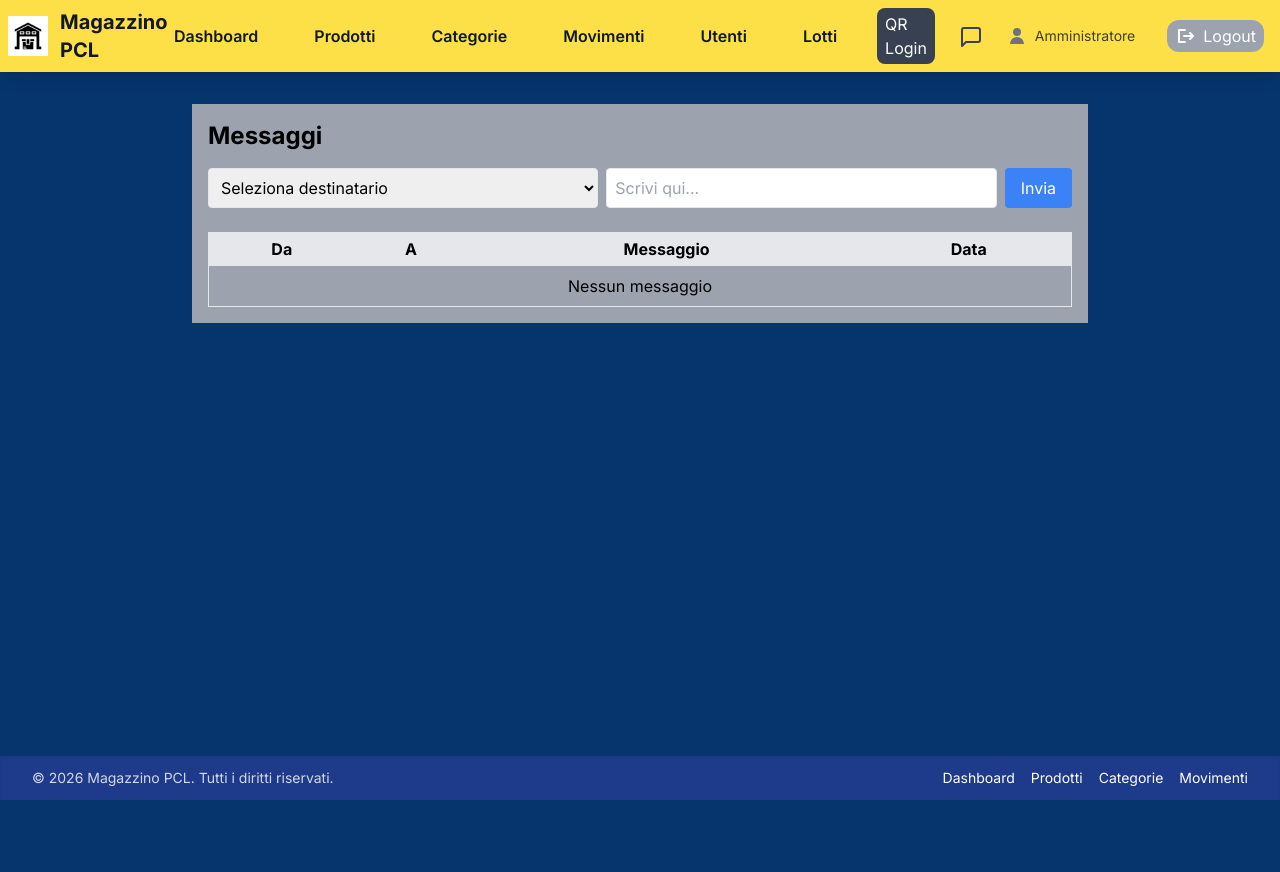
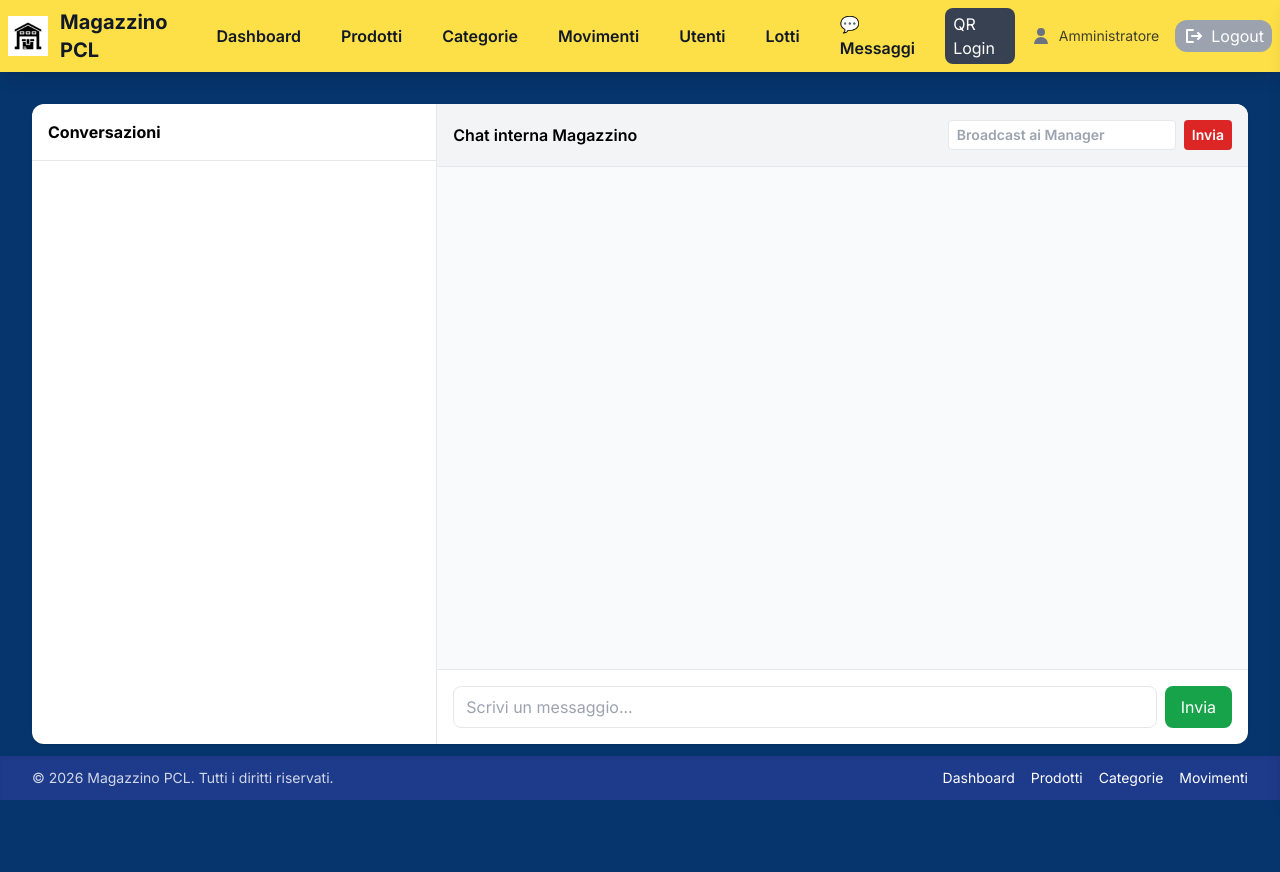
Before and after one commit to fouta888/MagazinoPCL, a Flask app: page /messaggi in a window 1280 px wide. Run offline with Flask 3, Linux system fonts and the light colour scheme; the visitor is signed in with stand-in values (Sample User, id 1); data that the repository does not hold is empty; some libraries are stand-ins or nearby versions.

Commit message:
messaggi aggiu, categore e header

```diff
--- a/app.py
+++ b/app.py
@@ -117,6 +117,7 @@ def login():
         if user and check_password_hash(user[1], password):
             session["user_id"] = user[0]
             session["ruolo"] = user[2]
+            session["username"] = username
             return redirect(url_for("dashboard"))
         else:
             flash("Credenziali non valide")
@@ -494,22 +495,18 @@ def elimina_lotto(lotto_id):
 # -------- MESSAGGI --------
 @app.route("/messaggi", methods=["GET", "POST"])
 @login_required
+@ruolo_required("Amministratore", "Manager")
 def messaggi():
     db = get_db()
     cur = db.cursor()
+
     user_id = session["user_id"]
-
-    # Recupera tutti gli utenti tranne me stesso
-    cur.execute("SELECT id, username FROM utenti WHERE id != %s AND attivo=TRUE", (user_id,))
-    utenti = cur.fetchall()
 
     if request.method == "POST":
         destinatario_id = request.form.get("destinatario_id")
         contenuto = request.form.get("contenuto")
 
-        if not destinatario_id or not contenuto:
-            flash("Compila tutti i campi!")
-        else:
+        if destinatario_id and contenuto:
             cur.execute("""
                 INSERT INTO messaggi (mittente_id, destinatario_id, contenuto)
                 VALUES (%s, %s, %s)
@@ -517,21 +514,131 @@ def messaggi():
             db.commit()
             flash("Messaggio inviato!")
 
-    # Recupera messaggi inviati e ricevuti
+    # Utenti Admin / Manager
+    cur.execute("""
+        SELECT u.id, u.username
+        FROM utenti u
+        JOIN ruoli r ON u.ruolo_id = r.id
+        WHERE r.nome IN ('Amministratore', 'Manager')
+          AND u.attivo = TRUE
+          AND u.id != %s
+    """, (user_id,))
+    utenti = cur.fetchall()
+
+    # Messaggi
     cur.execute("""
         SELECT m.id, m.contenuto, m.data_creazione,
-               mittente.username AS mittente_nome,
-               destinatario.username AS destinatario_nome
+               mittente.username,
+               destinatario.username
         FROM messaggi m
         JOIN utenti mittente ON m.mittente_id = mittente.id
         JOIN utenti destinatario ON m.destinatario_id = destinatario.id
         WHERE m.mittente_id=%s OR m.destinatario_id=%s
         ORDER BY m.data_creazione DESC
     """, (user_id, user_id))
+
     messaggi_list = cur.fetchall()
+    db.close()
+
+    return render_template(
+        "messaggi.html",
+        utenti=utenti,
+        messaggi=messaggi_list
+    )
+
+
+
+@app.route("/messaggi/<int:dest_id>", methods=["GET", "POST"])
+@login_required
+@ruolo_required("Amministratore", "Manager")
+def chat_privata(dest_id):
+    db = get_db()
+    cur = db.cursor()
+    user_id = session["user_id"]
+
+    if request.method == "POST":
+        contenuto = request.form.get("contenuto")
+        if contenuto:
+            cur.execute("""
+                INSERT INTO messaggi (mittente_id, destinatario_id, contenuto)
+                VALUES (%s, %s, %s)
+            """, (user_id, dest_id, contenuto))
+            db.commit()
+
+    # info destinatario
+    cur.execute("SELECT username FROM utenti WHERE id=%s", (dest_id,))
+    destinatario = cur.fetchone()
+
+    # messaggi SOLO tra voi due
+    cur.execute("""
+        SELECT m.contenuto, m.data_creazione,
+               mittente.username, destinatario.username
+        FROM messaggi m
+        JOIN utenti mittente ON m.mittente_id = mittente.id
+        JOIN utenti destinatario ON m.destinatario_id = destinatario.id
+        WHERE (m.mittente_id=%s AND m.destinatario_id=%s)
+           OR (m.mittente_id=%s AND m.destinatario_id=%s)
+        ORDER BY m.data_creazione
+    """, (user_id, dest_id, dest_id, user_id))
+
+    messaggi = cur.fetchall()
+
+    # lista utenti (sidebar)
+    cur.execute("""
+        SELECT u.id, u.username
+        FROM utenti u
+        JOIN ruoli r ON u.ruolo_id = r.id
+        WHERE r.nome IN ('Amministratore', 'Manager')
+          AND u.attivo=TRUE
+          AND u.id != %s
+    """, (user_id,))
+    utenti = cur.fetchall()
 
     db.close()
-    return render_template("messaggi.html", utenti=utenti, messaggi=messaggi_list)
+
+    return render_template(
+        "chat_privata.html",
+        utenti=utenti,
+        messaggi=messaggi,
+        destinatario=destinatario,
+        dest_id=dest_id
+    )
+
+
+@app.route("/broadcast", methods=["POST"])
+@login_required
+@ruolo_required("Amministratore")
+def broadcast():
+    contenuto = request.form.get("contenuto")
+    if not contenuto:
+        flash("Messaggio vuoto")
+        return redirect(url_for("messaggi"))
+
+    db = get_db()
+    cur = db.cursor()
+
+    cur.execute("""
+        SELECT u.id
+        FROM utenti u
+        JOIN ruoli r ON u.ruolo_id = r.id
+        WHERE r.nome='Manager' AND u.attivo=TRUE
+    """)
+
+    manager_ids = cur.fetchall()
+
+    for (uid,) in manager_ids:
+        cur.execute("""
+            INSERT INTO messaggi (mittente_id, destinatario_id, contenuto)
+            VALUES (%s, %s, %s)
+        """, (session["user_id"], uid, contenuto))
+
+    db.commit()
+    db.close()
+
+    flash("Messaggio inviato a tutti i Manager")
+    return redirect(url_for("messaggi"))
+
+
 
 
 @app.route("/movimenti/elimina/<int:movimento_id>")
--- a/templates/_header.html
+++ b/templates/_header.html
@@ -1,5 +1,4 @@
 <header class="bg-yellow-300 text-gray-900 p-2 sticky top-0 z-50 shadow-lg w-full">
-  <!-- Contenitore flex principale -->
   <div class="flex items-center justify-between">
     <!-- Logo + Titolo -->
     <div class="flex items-center space-x-3">
@@ -7,116 +6,104 @@
       <span class="text-xl font-bold">Magazzino PCL</span>
     </div>
 
-    <!-- Menu hamburger per mobile -->
+    <!-- Hamburger mobile -->
     <div class="lg:hidden">
       <button id="menu-btn" class="focus:outline-none">
-        <svg class="w-12 h-12" fill="none" stroke="currentColor" stroke-width="2" viewBox="0 0 24 24">
+        <svg class="w-8 h-8" fill="none" stroke="currentColor" stroke-width="2" viewBox="0 0 24 24">
           <path stroke-linecap="round" stroke-linejoin="round" d="M4 6h16M4 12h16M4 18h16"></path>
         </svg>
       </button>
     </div>
 
     <!-- Menu desktop -->
-    <nav id="menu" class="hidden lg:flex lg:space-x-6 items-center">
+    <nav id="menu" class="hidden lg:flex lg:space-x-4 items-center">
       <a href="{{ url_for('dashboard') }}"
-        class="hover:text-indigo-400 px-4 py-2 hover:bg-blue-500 hover:text-white rounded-xl font-semibold">Dashboard</a>
+        class="hover:text-indigo-400 px-3 py-1 hover:bg-blue-500 hover:text-white rounded-xl font-semibold">Dashboard</a>
       <a href="{{ url_for('prodotti_view') }}"
-        class="hover:text-indigo-400 px-4 py-2 hover:bg-blue-500 hover:text-white rounded-xl font-semibold">Prodotti</a>
+        class="hover:text-indigo-400 px-3 py-1 hover:bg-blue-500 hover:text-white rounded-xl font-semibold">Prodotti</a>
       <a href="{{ url_for('categorie_view') }}"
-        class="hover:text-indigo-400 px-4 py-2 hover:bg-blue-500 hover:text-white rounded-xl font-semibold">Categorie</a>
+        class="hover:text-indigo-400 px-3 py-1 hover:bg-blue-500 hover:text-white rounded-xl font-semibold">Categorie</a>
       <a href="{{ url_for('movimenti_view') }}"
-        class="hover:text-indigo-400 px-4 py-2 hover:bg-blue-500 hover:text-white rounded-xl font-semibold">Movimenti</a>
-
+        class="hover:text-indigo-400 px-3 py-1 hover:bg-blue-500 hover:text-white rounded-xl font-semibold">Movimenti</a>
       {% if session.get("ruolo") == "Amministratore" %}
       <a href="{{ url_for('utenti') }}"
-        class="hover:text-indigo-400 px-4 py-2 hover:bg-blue-500 hover:text-white rounded-xl font-semibold">Utenti</a>
-
+        class="hover:text-indigo-400 px-3 py-1 hover:bg-blue-500 hover:text-white rounded-xl font-semibold">Utenti</a>
       {% endif %}
-
       <a href="{{ url_for('lotti_view') }}"
-        class="hover:text-indigo-400 px-4 py-2 hover:bg-blue-500 hover:text-white rounded-xl font-semibold">
-        Lotti
-      </a>
-
-
-      <a href="{{ url_for('qr_code') }}"
-        class="bg-gray-700 text-white px-2 py-1 rounded-lg hover:bg-indigo-700 transition" target="_blank">
-        QR Login
-      </a>
-
-
-      <!-- Menu messaggi -->
-      <div class="relative">
-        <!-- Icona messaggi -->
-        <a href="{{ url_for('messaggi') }}" class="text-gray-700 hover:text-indigo-500 relative">
-          <svg class="w-6 h-6 inline-block" fill="none" stroke="currentColor" stroke-width="2" viewBox="0 0 24 24"
-            stroke-linecap="round" stroke-linejoin="round">
-            <path d="M21 15a2 2 0 0 1-2 2H7l-4 4V5a2 2 0 0 1 2-2h14a2 2 0 0 1 2 2z"></path>
-          </svg>
-          <!-- Badge messaggi non letti -->
+        class="hover:text-indigo-400 px-3 py-1 hover:bg-blue-500 hover:text-white rounded-xl font-semibold">Lotti</a>
+      {% if session.get("ruolo") in ["Amministratore", "Manager"] %}
+      <a href="{{ url_for('messaggi') }}"
+        class="relative px-3 py-1 hover:bg-blue-500 hover:text-white rounded-xl font-semibold">
+        💬 Messaggi
         {% set unread = inbox|selectattr('3','equalto',False)|list|length if inbox else 0 %}
         {% if unread > 0 %}
-          <span class="absolute top-0 right-0 transform translate-x-1/2 -translate-y-1/2 inline-flex items-center justify-center
-                   px-2 py-1 text-xs font-bold leading-none text-white bg-red-600 rounded-full">
-            {{ unread }}
-          </span>
+        <span class="absolute -top-2 -right-2 bg-red-600 text-white text-xs font-bold px-2 rounded-full">{{ unread
+          }}</span>
         {% endif %}
       </a>
-      </div>
-
-
-
-
-
+      {% endif %}
+      <a href="{{ url_for('qr_code') }}"
+        class="bg-gray-700 text-white px-2 py-1 rounded-lg hover:bg-indigo-700 transition" target="_blank">QR Login</a>
       <div class="flex items-center space-x-2">
-        <!-- Icona utente -->
         <svg class="w-5 h-5 text-gray-500" fill="currentColor" viewBox="0 0 20 20">
           <path d="M10 10a4 4 0 100-8 4 4 0 000 8zm-7 8a7 7 0 0114 0H3z" />
         </svg>
         <span class="text-sm opacity-80">{{ session.get("ruolo") }}</span>
       </div>
-
-      <div class="space-x-4 p-2">
       <a href="{{ url_for('logout') }}"
         class="flex items-center text-white py-1 px-2 bg-gray-400 rounded-xl hover:text-red-600 transition">
-
-          <!-- Icona logout -->
         <svg class="w-5 h-5 mr-2" fill="currentColor" viewBox="0 0 20 20">
           <path fill-rule="evenodd"
             d="M3 4a1 1 0 011-1h6a1 1 0 110 2H5v10h5a1 1 0 110 2H4a1 1 0 01-1-1V4zm11.293 2.293a1 1 0 011.414 0l3 3a1 1 0 010 1.414l-3 3a1 1 0 11-1.414-1.414L15.586 11H9a1 1 0 110-2h6.586l-1.293-1.293a1 1 0 010-1.414z"
             clip-rule="evenodd" />
         </svg>
-
-          <!-- Testo -->
         <span>Logout</span>
       </a>
-      </div>
-
-
     </nav>
-
   </div>
 </header>
 
-<!-- Menu mobile a comparsa -->
-<div id="mobile-menu" class="lg:hidden hidden bg-gray-800 text-white px-4 py-4 space-y-2">
-  <a href="{{ url_for('dashboard') }}" class="block hover:text-indigo-400">Dashboard</a>
-  <a href="{{ url_for('prodotti_view') }}" class="block hover:text-indigo-400">Prodotti</a>
-  <a href="{{ url_for('categorie_view') }}" class="block hover:text-indigo-400">Categorie</a>
-  <a href="{{ url_for('movimenti_view') }}" class="block hover:text-indigo-400">Movimenti</a>
+<!-- Overlay -->
+<div id="overlay" class="fixed inset-0 bg-black bg-opacity-50 hidden z-40"></div>
+
+<!-- Menu mobile drawer -->
+<div id="mobile-menu"
+  class="fixed top-0 right-0 h-full w-64 bg-gray-800 text-white transform translate-x-full transition-transform z-50 shadow-lg flex flex-col p-4 space-y-3">
+  <a href="{{ url_for('dashboard') }}" class="hover:text-indigo-400">Dashboard</a>
+  <a href="{{ url_for('prodotti_view') }}" class="hover:text-indigo-400">Prodotti</a>
+  <a href="{{ url_for('categorie_view') }}" class="hover:text-indigo-400">Categorie</a>
+  <a href="{{ url_for('movimenti_view') }}" class="hover:text-indigo-400">Movimenti</a>
   {% if session.get("ruolo") == "Amministratore" %}
-  <a href="{{ url_for('utenti') }}" class="block hover:text-indigo-400">Utenti</a>
+  <a href="{{ url_for('utenti') }}" class="hover:text-indigo-400">Utenti</a>
+  {% endif %}
+  <a href="{{ url_for('lotti_view') }}" class="hover:text-indigo-400">Lotti</a>
+  {% if session.get("ruolo") in ["Amministratore", "Manager"] %}
+  <a href="{{ url_for('messaggi') }}" class="hover:text-indigo-400 relative">
+    💬 Messaggi
+    {% set unread = inbox|selectattr('3','equalto',False)|list|length if inbox else 0 %}
+    {% if unread > 0 %}
+    <span class="absolute top-0 right-0 bg-red-600 text-white text-xs font-bold px-2 rounded-full">{{ unread }}</span>
+    {% endif %}
+  </a>
   {% endif %}
   <a href="{{ url_for('qr_code') }}"
-    class="block bg-indigo-600 text-white px-4 py-2 rounded-lg hover:bg-indigo-700 transition" target="_blank">QR Code
-    Login</a>
-  <a href="{{ url_for('logout') }}" class="block hover:text-red-400">Logout</a>
+    class="bg-indigo-600 text-white px-4 py-2 rounded-lg hover:bg-indigo-700 transition">QR Login</a>
+  <a href="{{ url_for('logout') }}" class="hover:text-red-400">Logout</a>
 </div>
 
 <script>
   const btn = document.getElementById("menu-btn");
   const menu = document.getElementById("mobile-menu");
+  const overlay = document.getElementById("overlay");
+
   btn.addEventListener("click", () => {
-    menu.classList.toggle("hidden");
+    menu.classList.toggle("translate-x-full");
+    overlay.classList.toggle("hidden");
+  });
+
+  // chiude il drawer cliccando sull'overlay
+  overlay.addEventListener("click", () => {
+    menu.classList.add("translate-x-full");
+    overlay.classList.add("hidden");
   });
 </script>
--- a/templates/messaggi.html
+++ b/templates/messaggi.html
@@ -1,66 +1,78 @@
 {% extends "base.html" %}
 {% block content %}
-<div class="max-w-4xl mx-auto p-4 bg-gray-400">
 
-    <h2 class="text-2xl font-bold mb-4 text-center md:text-left">Messaggi</h2>
+<div class="flex flex-col md:flex-row h-[80vh] bg-white rounded-xl shadow overflow-hidden">
 
-    <!-- Flash messages -->
-    {% with messages = get_flashed_messages() %}
-    {% if messages %}
-    <div class="mb-4">
-        {% for msg in messages %}
-        <div class="bg-green-100 text-green-800 p-2 rounded mb-1">{{ msg }}</div>
+    <!-- LISTA UTENTI (desktop) -->
+    <aside class="hidden md:flex md:flex-col w-full md:w-1/3 border-r overflow-y-auto">
+        <h3 class="p-4 font-bold border-b">Conversazioni</h3>
+        {% for u in utenti %}
+        <a href="{{ url_for('messaggi', destinatario_id=u[0]) }}" class="p-4 hover:bg-gray-100 cursor-pointer border-b">
+            <div class="font-semibold">{{ u[1] }}</div>
+            <div class="text-sm text-gray-500">Clicca per scrivere</div>
+        </a>
         {% endfor %}
-    </div>
-    {% endif %}
-    {% endwith %}
+    </aside>
 
-    <!-- Form per inviare messaggi -->
-    <form method="POST" class="mb-6 flex flex-col space-y-2 md:flex-row md:space-y-0 md:space-x-2">
-        <select name="destinatario_id" required class="border px-2 py-1 rounded flex-1">
-            <option value="" disabled selected>Seleziona destinatario</option>
-            {% for u in utenti %}
-            <option value="{{ u[0] }}">{{ u[1] }}</option>
+    <!-- CHAT -->
+    <section class="flex flex-col flex-1 h-full">
+
+        <!-- HEADER CHAT -->
+        <div class="p-4 border-b bg-gray-100 font-semibold flex justify-between items-center">
+            {% if destinatario is defined %}
+            Chat con {{ destinatario[0] }}
+            {% else %}
+            Chat interna Magazzino
+            {% endif %}
+
+            {% if session.get("ruolo") == "Amministratore" %}
+            <form method="POST" action="{{ url_for('broadcast') }}" class="ml-4 flex gap-2">
+                <input name="contenuto" required placeholder="Broadcast ai Manager"
+                    class="border rounded px-2 py-1 text-sm">
+                <button class="bg-red-600 text-white px-2 py-1 rounded hover:bg-red-700 text-sm">Invia</button>
+            </form>
+            {% endif %}
+        </div>
+
+        <!-- MESSAGGI -->
+        <div id="chat-messages" class="flex-1 overflow-y-auto p-4 space-y-3 bg-gray-50 flex flex-col-reverse">
+            {% for m in messaggi %}
+            {% set is_me = (m[3] == session.get("username")) %}
+            <div class="flex {{ 'justify-end' if is_me else 'justify-start' }}">
+                <div class="
+                    max-w-[70%] px-4 py-2 rounded-lg text-sm
+                    {{ 'bg-green-200 text-right' if is_me else 'bg-white border' }}
+                ">
+                    <div class="text-xs text-gray-500 mb-1">
+                        {{ m[3] }} → {{ m[4] }}
+                    </div>
+                    <div>{{ m[1] }}</div>
+                    <div class="text-xs text-gray-400 mt-1">
+                        {{ m[2].strftime("%d/%m %H:%M") }}
+                    </div>
+                </div>
+            </div>
             {% endfor %}
-        </select>
+        </div>
 
-        <input type="text" name="contenuto" required class="border px-2 py-1 rounded flex-1"
-            placeholder="Scrivi qui...">
+        <!-- INPUT -->
+        <form method="POST" class="flex gap-2 p-4 border-t">
+            <input name="contenuto" required
+                placeholder="{% if destinatario is defined %}Scrivi a {{ destinatario[0] }}...{% else %}Scrivi un messaggio...{% endif %}"
+                class="flex-1 border rounded-lg px-3 py-2">
+            <button class="bg-green-600 text-white px-4 rounded-lg">Invia</button>
+        </form>
 
-        <button type="submit"
-            class="bg-blue-500 text-white px-4 py-2 rounded hover:bg-blue-600 transition md:flex-none">
-            Invia
-        </button>
-    </form>
-
-    <!-- Lista messaggi -->
-    <div class="overflow-x-auto">
-        <table class="table-auto w-full border-collapse border text-sm md:text-base">
-            <thead>
-                <tr class="bg-gray-200">
-                    <th class="border px-2 py-1">Da</th>
-                    <th class="border px-2 py-1">A</th>
-                    <th class="border px-2 py-1">Messaggio</th>
-                    <th class="border px-2 py-1">Data</th>
-                </tr>
-            </thead>
-            <tbody>
-                {% for m in messaggi %}
-                <tr class="hover:bg-gray-100">
-                    <td class="border px-2 py-1">{{ m[3] }}</td>
-                    <td class="border px-2 py-1">{{ m[4] }}</td>
-                    <td class="border px-2 py-1 break-words">{{ m[1] }}</td>
-                    <td class="border px-2 py-1 whitespace-nowrap">{{ m[2].strftime('%d/%m/%Y %H:%M') if m[2] else '' }}
-                    </td>
-                </tr>
-                {% else %}
-                <tr>
-                    <td colspan="4" class="text-center py-2">Nessun messaggio</td>
-                </tr>
-                {% endfor %}
-            </tbody>
-        </table>
-    </div>
+    </section>
 
 </div>
+
+<!-- JS per scroll automatico in basso -->
+<script>
+    const chat = document.getElementById("chat-messages");
+    if (chat) {
+        chat.scrollTop = chat.scrollHeight;
+    }
+</script>
+
 {% endblock %}
```
Also changed, not shown: templates/categorie.html (+8 -8 lines). Lines whose indentation alone changed are shown as unchanged.
